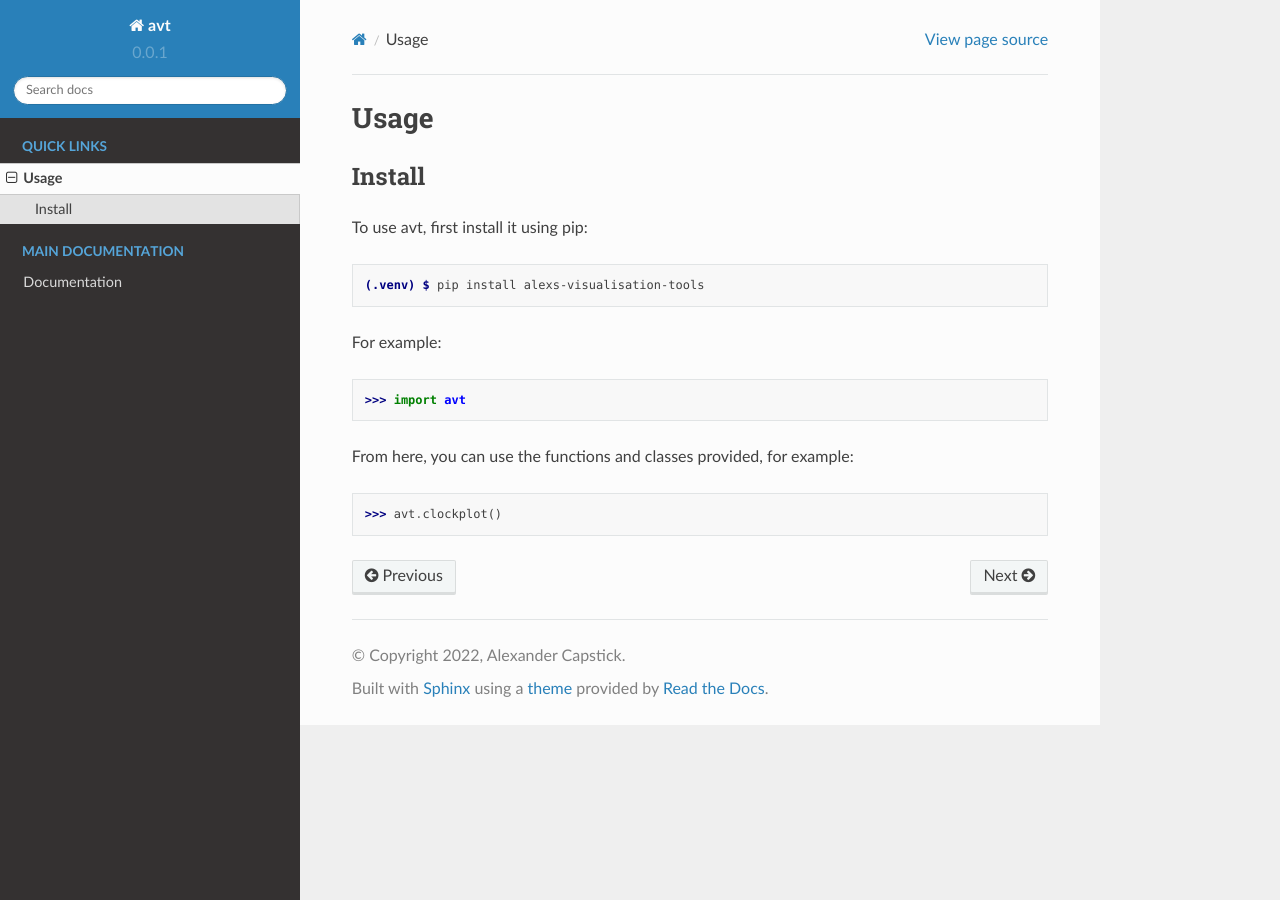
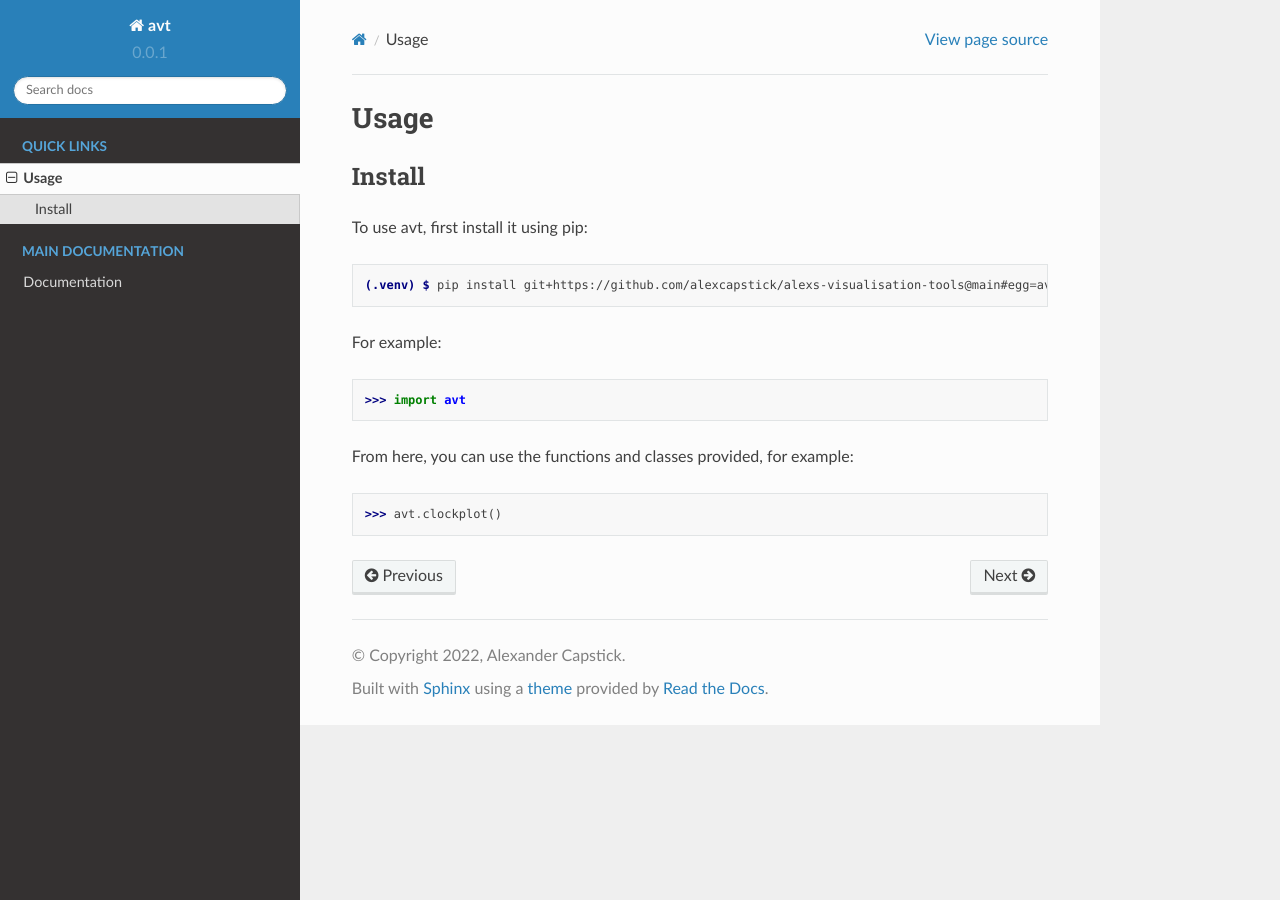
Before and after one commit to alexcapstick/alexs-visualisation-tools, a Sphinx documentation site: the page built from docs/source/usage.rst, in a window 1280 px wide. Built offline with Sphinx 7.4.7 and the Read the Docs theme 2.0.0, drawn with Linux system fonts in a browser that asks for light colours.

Commit message:
Update Docs

```diff
--- a/docs/source/usage.rst
+++ b/docs/source/usage.rst
@@ -10,7 +10,7 @@ To use avt, first install it using pip:
 
 .. code-block:: console
 
-   (.venv) $ pip install alexs-visualisation-tools
+   (.venv) $ pip install git+https://github.com/alexcapstick/alexs-visualisation-tools@main#egg=avt
 
 
 
```
